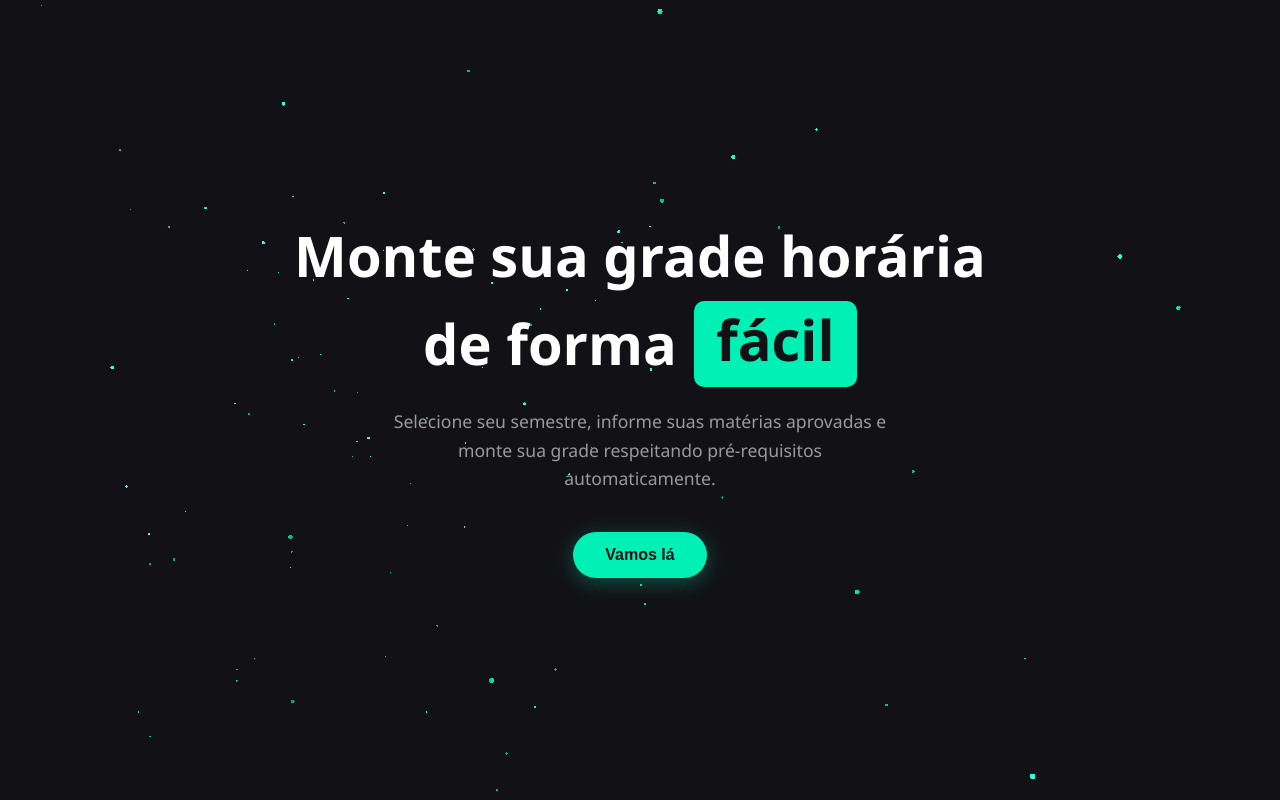
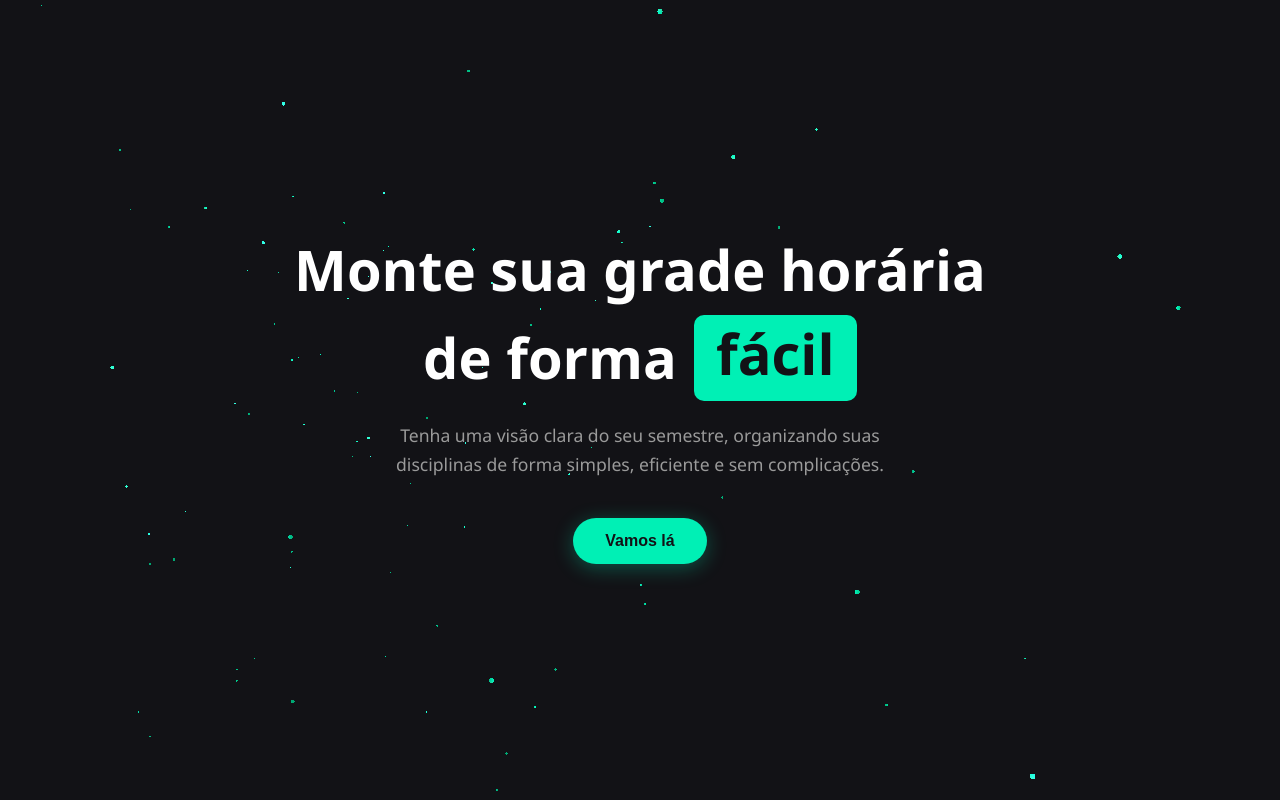
Before and after one commit to GradeUFLA/frontend-web, a React (Create React App) app: page / in a window 1280 px wide. Built offline with nearby package versions, Linux system fonts and the light colour scheme.

Commit message:
fix: mudanca de textos na home

```diff
--- a/src/components/Hero/Hero.jsx
+++ b/src/components/Hero/Hero.jsx
@@ -25,8 +25,7 @@ const Hero = ({ onGetStartedClick }) => {
         </h2>
 
         <p className="hero-subtitle">
-          Selecione seu semestre, informe suas matérias aprovadas e monte
-          sua grade respeitando pré-requisitos automaticamente.
+          Tenha uma visão clara do seu semestre, organizando suas disciplinas de forma simples, eficiente e sem complicações.
         </p>
 
         <div className="hero-buttons">
```
